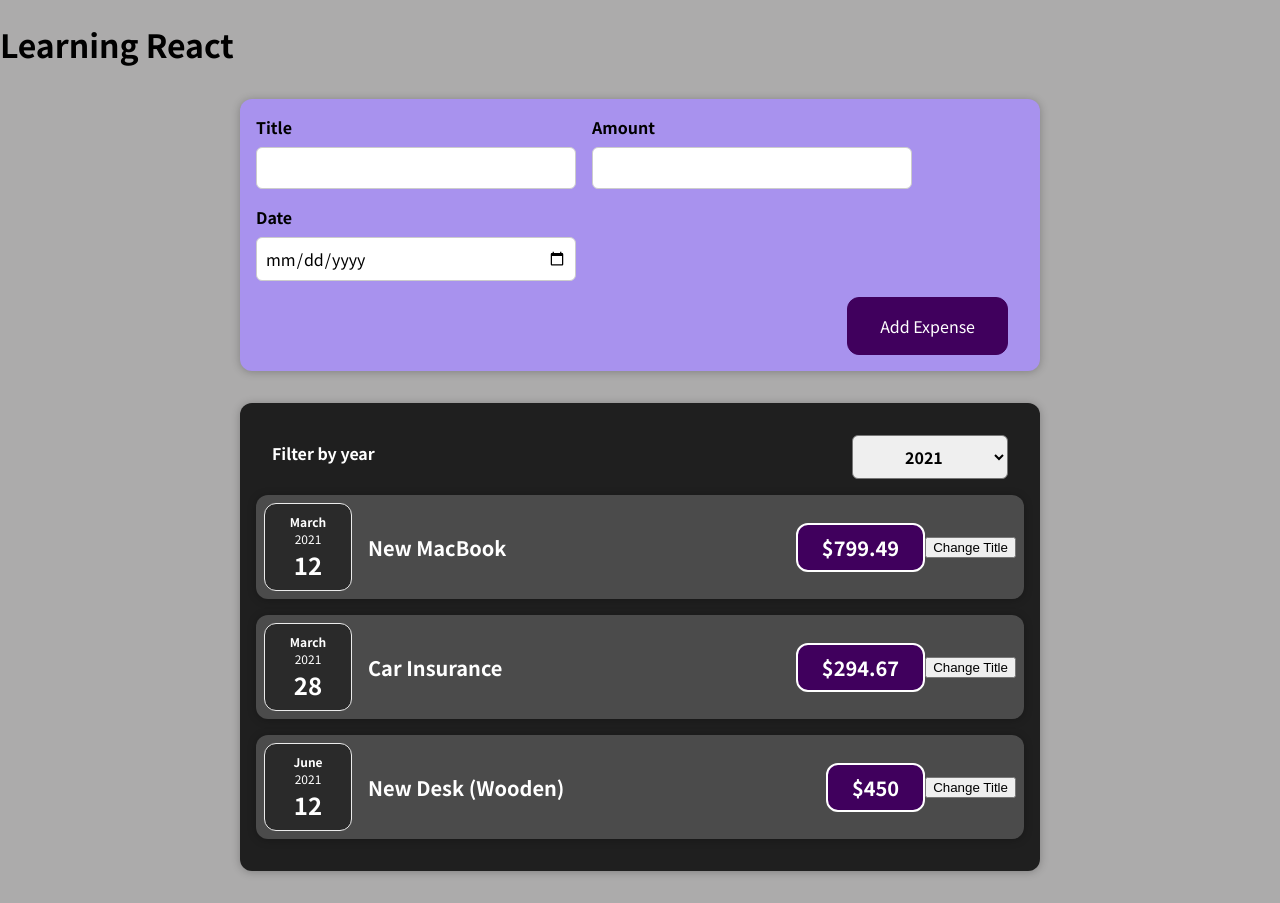
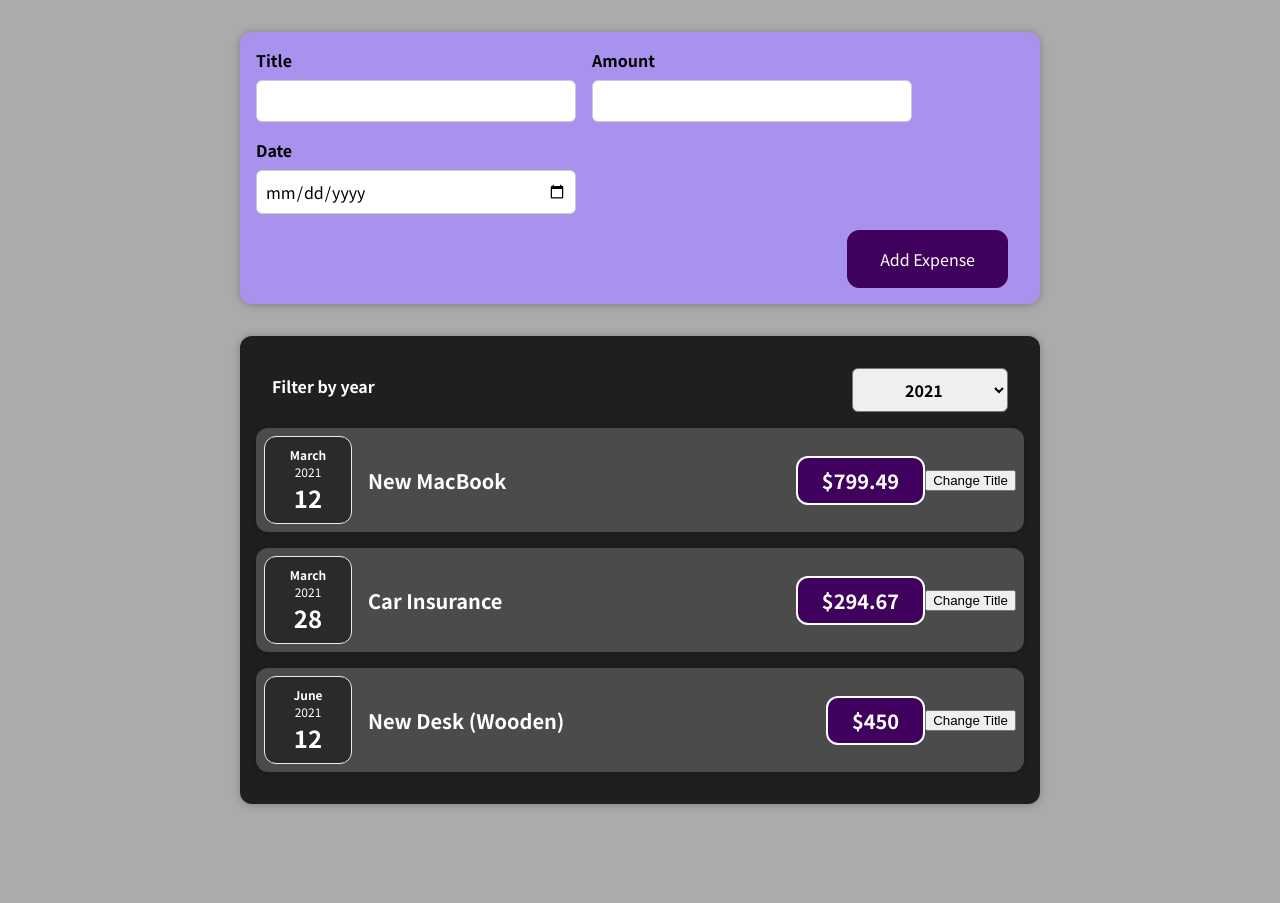
Before and after one commit to HyagoSF/Expense_Tracker, a React (Create React App) app: page / in a window 1280 px wide. After the commit the page ends 836 px from the top, so only its background shows below. Built offline with nearby package versions, Linux system fonts and the light colour scheme.

Commit message:
Conditionals

```diff
--- a/src/App.js
+++ b/src/App.js
@@ -48,7 +48,6 @@
 
 	return (
 		<div>
-			<h1> Learning React </h1>
 			<NewExpense onAddExpense={addExpenseHandler} />
 			<Expenses items={expenses} />
 		</div>
--- a/src/components/Expenses/ExpenseItem.js
+++ b/src/components/Expenses/ExpenseItem.js
@@ -17,6 +17,7 @@
 
 	return (
 		//I have a Card where the props of it is className='expense-item'
+		<li>
 			<Card className="expense-item">
 				<ExpenseDate date={props.date} />
 
@@ -26,6 +27,7 @@
 				</div>
 				<button onClick={clickHandler}>Change Title</button>
 			</Card>
+		</li>
 	);
 };
 
--- a/src/components/Expenses/Expenses.js
+++ b/src/components/Expenses/Expenses.js
@@ -1,9 +1,9 @@
 import React, { useState } from 'react';
 
 import './Expenses.css';
-import ExpenseItem from './ExpenseItem';
 import Card from '../UI/Card';
 import ExpensesFilter from './ExpensesFilter';
+import ExpensesList from './ExpensesList';
 
 const Expenses = (props) => {
 	const [filteredYear, setFilteredYear] = useState('2021');
@@ -16,23 +16,6 @@
 		return expense.date.getFullYear().toString() === filteredYear;
 	});
 
-	// Third way to do the conditional - more readable
-
-	//I create a variable and print it on my return, and if my filteredExpenses has any expense i'm gonna update my expensesContent to be those expenses
-
-	let expensesContent = <p>No expenses found.</p>;
-
-	if (filteredExpenses.length > 0) {
-		expensesContent = filteredExpenses.map((expense) => (
-			<ExpenseItem
-				key={expense.id} //key to identify each element, not to overlay data
-				title={expense.title}
-				amount={expense.amount}
-				date={expense.date}
-			/>
-		));
-	}
-
 	return (
 		<div>
 			<Card className="expenses">
@@ -41,54 +24,10 @@
 					onChangeFilter={filterChangeHandler}
 				/>
 
-				{/* First way to do the conditional */}
-				{/* {filteredExpenses.length === 0 ? (
-					<p>
-						There aren't expenses in this year! Select other please
-					</p>
-				) : (
-					filteredExpenses.map((expense) => (
-						<ExpenseItem
-							key={expense.id} //key to identify each element, not to overlay data
-							title={expense.title}
-							amount={expense.amount}
-							date={expense.date}
-						/>
-					))
-				)} */}
+				<ExpensesList items={filteredExpenses}/>
 
-				{/* Shorter - Second way to do the conditional */}
-				{/* if the first one is true, run the paragraph */}
-				{/* {filteredExpenses.length === 0 && <p>No expenses found!</p>}
-				{filteredExpenses.length > 0 &&
-					filteredExpenses.map((expense) => (
-						<ExpenseItem
-							key={expense.id} //key to identify each element, not to overlay data
-							title={expense.title}
-							amount={expense.amount}
-							date={expense.date}
-						/>
-					))} */}
-
-				{/* Third way and the best ↓ */}
-				{expensesContent}
-
-				{/* react is capable of rendering it ↓ */}
-				{/* {[<Card/>, <Card/>]} */}
 			</Card>
 		</div>
-
-		// <div className="expenses">
-		// 	{props.data.map((e) => {
-		// 		return (
-		// 			<ExpenseItem
-		// 				title={e.title}
-		// 				amount={e.amount}
-		// 				date={e.date}
-		// 			></ExpenseItem>
-		// 		);
-		// 	})}
-		// </div>
 	);
 };
 
--- /dev/null
+++ b/src/components/Expenses/ExpensesList.css
@@ -0,0 +1,9 @@
+.expenses-list {
+	list-style: none;
+	padding: 0;
+}
+
+.expenses-list__fallback {
+	color: white;
+	text-align: center;
+}
--- /dev/null
+++ b/src/components/Expenses/ExpensesList.js
@@ -0,0 +1,46 @@
+import './ExpensesList.css';
+import ExpenseItem from './ExpenseItem';
+
+const ExpensesList = (props) => {
+	//1st way to do:
+
+	// let expensesContent = (
+	// 	<p className="expenses-list__fallback">No expenses found.</p>
+	// );
+
+	// if (props.items.length > 0) {
+	// expensesContent = props.items.map((expense) => (
+	// 	<ExpenseItem
+	// 		className="expenses-list"
+	// 		key={expense.id} //key to identify each element, not to overlay data
+	// 		title={expense.title}
+	// 		amount={expense.amount}
+	// 		date={expense.date}
+	// 	/>
+	// ));
+	// }
+
+	// return expensesContent;
+	// ------------------------------------------------------
+	// 2nd way to do:
+
+	if (props.items.length === 0) {
+		return <h2 className="expenses-list__fallback">Found no expenses.</h2>;
+	}
+
+	return (
+		<ul className="expenses-list">
+			{props.items.map((expense) => (
+				<ExpenseItem
+					className="expenses-list"
+					key={expense.id} //key to identify each element, not to overlay data
+					title={expense.title}
+					amount={expense.amount}
+					date={expense.date}
+				/>
+			))}
+		</ul>
+	);
+};
+
+export default ExpensesList;
```
Lines whose indentation alone changed are shown as unchanged.
